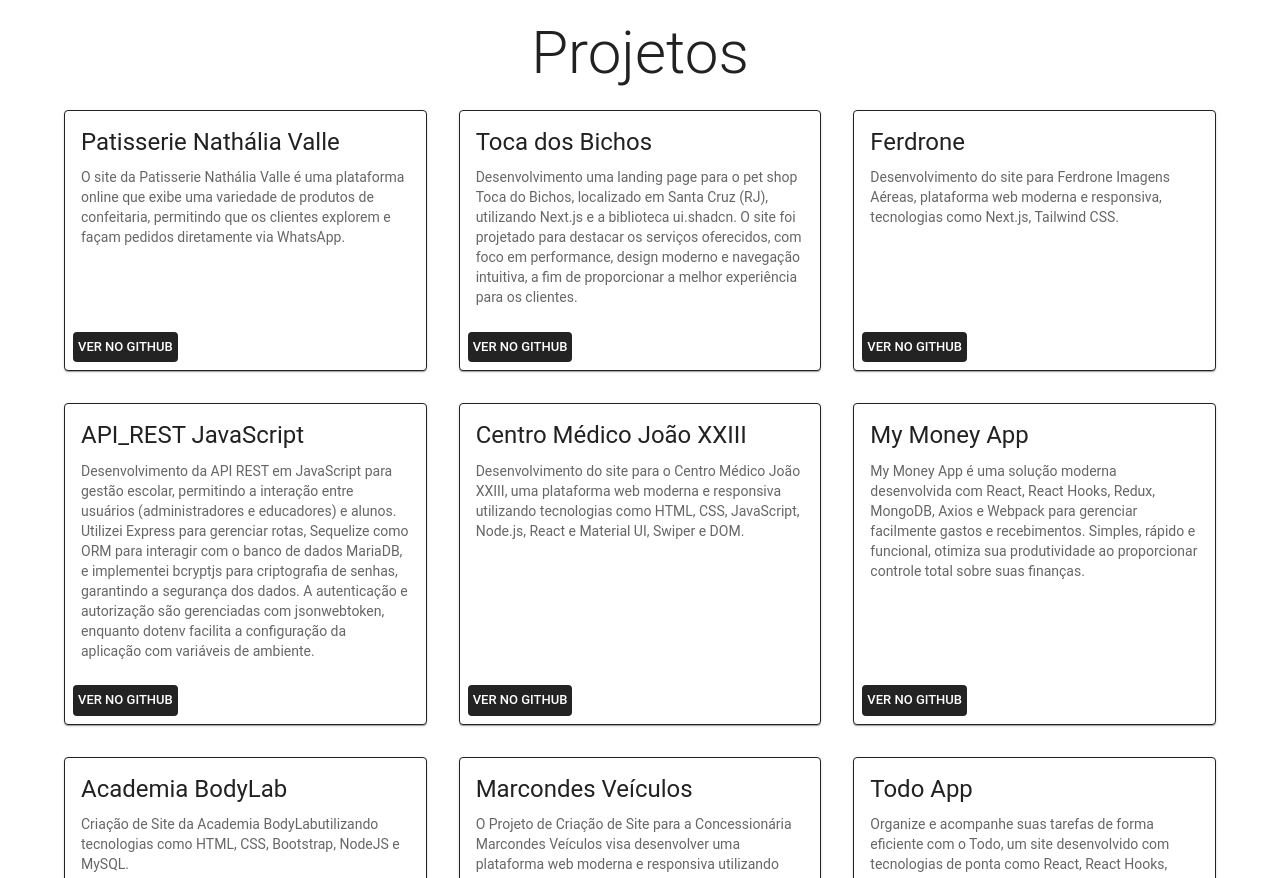
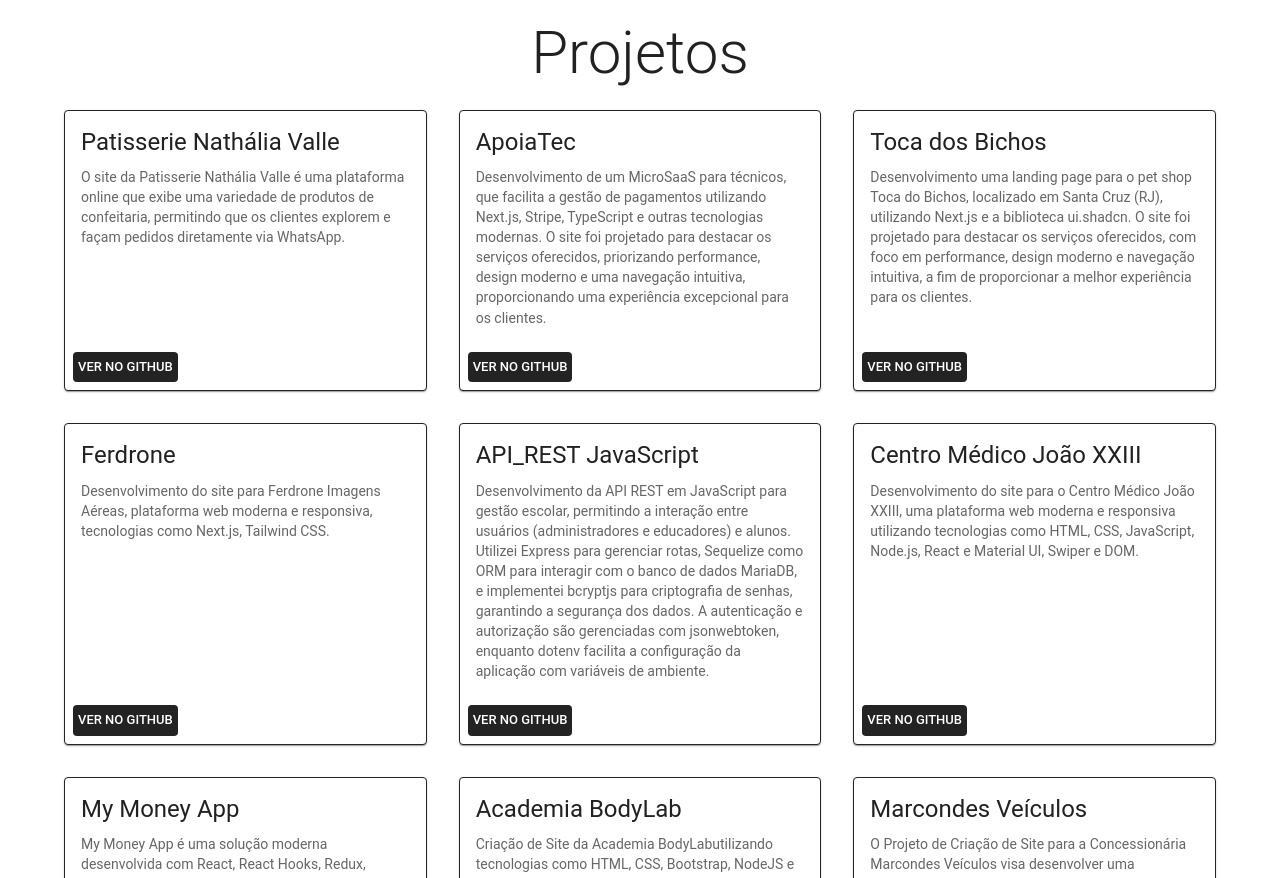
Before and after one commit to britolmbs/my-portifolio, a React (Vite) app: page / in a window 1280 px wide. Shown: the part 1240-2118 px from the top of the page. Built offline with nearby package versions, Linux system fonts and the light colour scheme.

Commit message:
Adicionando Projetos

```diff
--- a/src/pages/Home/sections/Projects/Projects.tsx
+++ b/src/pages/Home/sections/Projects/Projects.tsx
@@ -7,6 +7,12 @@
             name: "Patisserie Nathália Valle",
             description: "O site da Patisserie Nathália Valle é uma plataforma online que exibe uma variedade de produtos de confeitaria, permitindo que os clientes explorem e façam pedidos diretamente via WhatsApp.",
             url: "https://github.com/britolmbs/patisserie",
+        },
+
+        {
+            name: "ApoiaTec",
+            description: "Desenvolvimento de um MicroSaaS para técnicos, que facilita a gestão de pagamentos utilizando Next.js, Stripe, TypeScript e outras tecnologias modernas. O site foi projetado para destacar os serviços oferecidos, priorizando performance, design moderno e uma navegação intuitiva, proporcionando uma experiência excepcional para os clientes.",
+            url: "https://github.com/britolmbs/apoiaTec",
         },
 
         {
```
